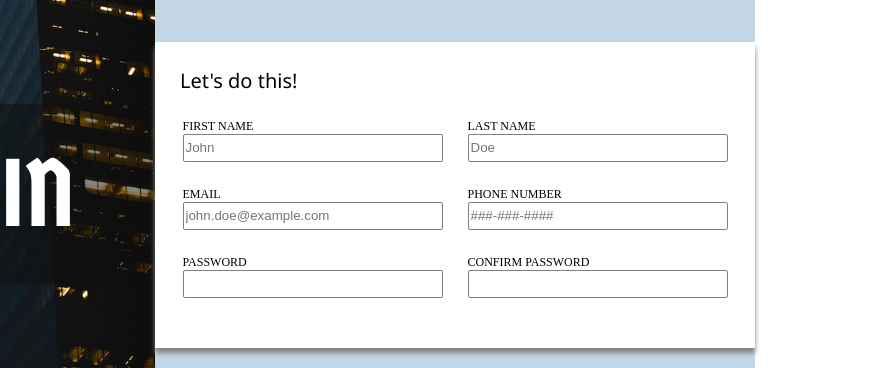
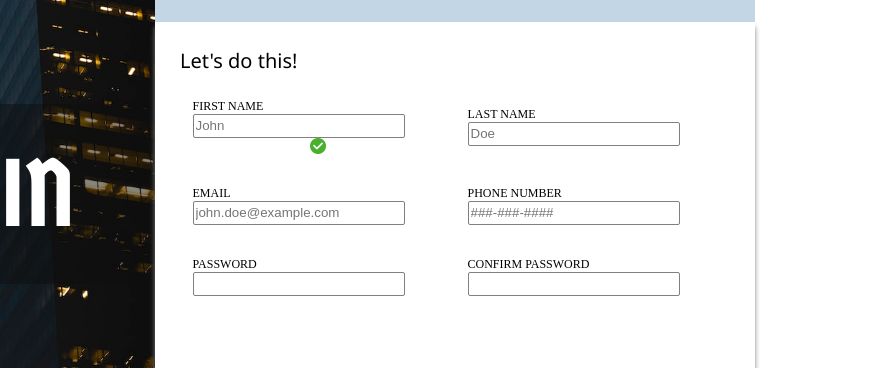
Before and after one commit to joemattar/sign_up_form, a plain HTML site: page index.html in a window 1280 px wide. Shown: the part 221-589 px from the top of the page, 410-1280 px from the left. Drawn offline with Linux system fonts and the light colour scheme; a web font is replaced by a local one.

Commit message:
Tweek input section

```diff
--- a/css/styles.css
+++ b/css/styles.css
@@ -26,6 +26,7 @@
 :root {
     --black-color: #000000;
     --blue-color: blue;
+    --red-color: red;
     --white-color: #ffffff;
     --grey-color: grey;
     --background-light: #E0E0E0;
@@ -149,7 +150,7 @@ p, pre {
     align-items: center;
 }
 
-.sign-up-inputs form p {
+.sign-up-inputs form>p {
     font-size: 1.25rem;
     margin: 25px;
 }
@@ -161,24 +162,34 @@ p, pre {
     flex-wrap: wrap;
     align-items: center;
     justify-content: center;
-    row-gap: 25px;
+    row-gap: 10px;
     column-gap: 25px;
 }
 
 .sign-up-inputs .inputs div {
-    width: 260px;
-    /* min-width: 250px; */
+    width: 250px;
     font-size: 0.75rem;
 
     display: flex;
     flex-direction: column;
 }
 
+.sign-up-inputs .inputs div p+p {
+    margin-top: 5px;
+    color: var(--white-color);
+}
+
 .sign-up-inputs .inputs div label{
     font-family: var(--font-form-bold);
 }
 
+.sign-up-inputs .inputs div label+p {
+
+}
+
 .sign-up-inputs .inputs div input{
+    box-sizing: border-box;
+    width: 85%;
     height: 1.5rem;
 
     border-style: solid;
@@ -192,6 +203,25 @@ p, pre {
     border-width: 1px;
     border-color: var(--blue-color);
     box-shadow: 5px 5px 5px var(--grey-color);
+}
+
+div.check {
+    width: 1.5rem;
+    /* CHECK HERE */
+
+    display: flex;
+    align-items: center;
+    justify-content: center;
+}
+
+div.check img {
+    height: 1rem;
+    width: auto;
+}
+
+span.error {
+    color: var(--red-color);
+    font-family: var(--font-form-bold);
 }
 
 .sign-up-submit {
--- a/index.html
+++ b/index.html
@@ -32,33 +32,33 @@
                         <div class="inputs">
                             <div>
                                 <label for="first-name">FIRST NAME</label>
-                                <input type="text" id="first-name" name="first-name" placeholder="John">
-                                <span class="error"></span>
+                                <p><input type="text" id="first-name" name="first-name" placeholder="John" minlength="3" maxlength="30"><div class="check"><img src="./images/green_check.png" alt=""></div></p>
+                                <p>|<span class="error first-name-error"></span></p>
                             </div>
                             <div>
                                 <label for="last-name">LAST NAME</label>
-                                <input type="text" id="last-name" name="last-name" placeholder="Doe">
-                                <span class="error"></span>
+                                <p><input type="text" id="last-name" name="last-name" placeholder="Doe" minlength="3" maxlength="30"><div class="check"></div></p>
+                                <p>|<span class="error last-name-error"></span></p>
                             </div>
                             <div>
                                 <label for="email">EMAIL</label>
-                                <input type="email" id="email" name="email" placeholder="john.doe@example.com" required>
-                                <span class="error"></span>
+                                <p><input type="email" id="email" name="email" placeholder="john.doe@example.com" required><div class="check"></div></p>
+                                <p>|<span class="error email-error"></span></p>
                             </div>
                             <div>
                                 <label for="phone">PHONE NUMBER</label>
-                                <input type="text" id="phone" name="phone" placeholder="###-###-####">
-                                <span class="error"></span>
+                                <p><input type="text" id="phone" name="phone" placeholder="###-###-####"><div class="check"></div></p>
+                                <p>|<span class="error phone-error"></span></p>
                             </div>
                             <div>
                                 <label for="password">PASSWORD</label>
-                                <input type="password" id="password" name="password" required>
-                                <span class="error"></span>
+                                <p><input type="password" id="password" name="password" required><div class="check"></div></p>
+                                <p>|<span class="error password-error"></span></p>
                             </div>
                             <div>
                                 <label for="confirm-password">CONFIRM PASSWORD</label>
-                                <input type="password" id="confirm-password" name="confirm-password" required>
-                                <span class="error"></span>
+                                <p><input type="password" id="confirm-password" name="confirm-password" required><div class="check"></div></p>
+                                <p>|<span class="error confirm-password-error"></span></p>
                             </div>
                         </div>
                     </form>
--- a/js/javascript.js
+++ b/js/javascript.js
@@ -0,0 +1,6 @@
+const inputFirstName = document.querySelector("#first-name")
+const spanFirstName = document.querySelector(".first-name-error")
+
+inputFirstName.addEventListener("input", (e) => {
+    spanFirstName.textContent = "Testing"
+})
```
